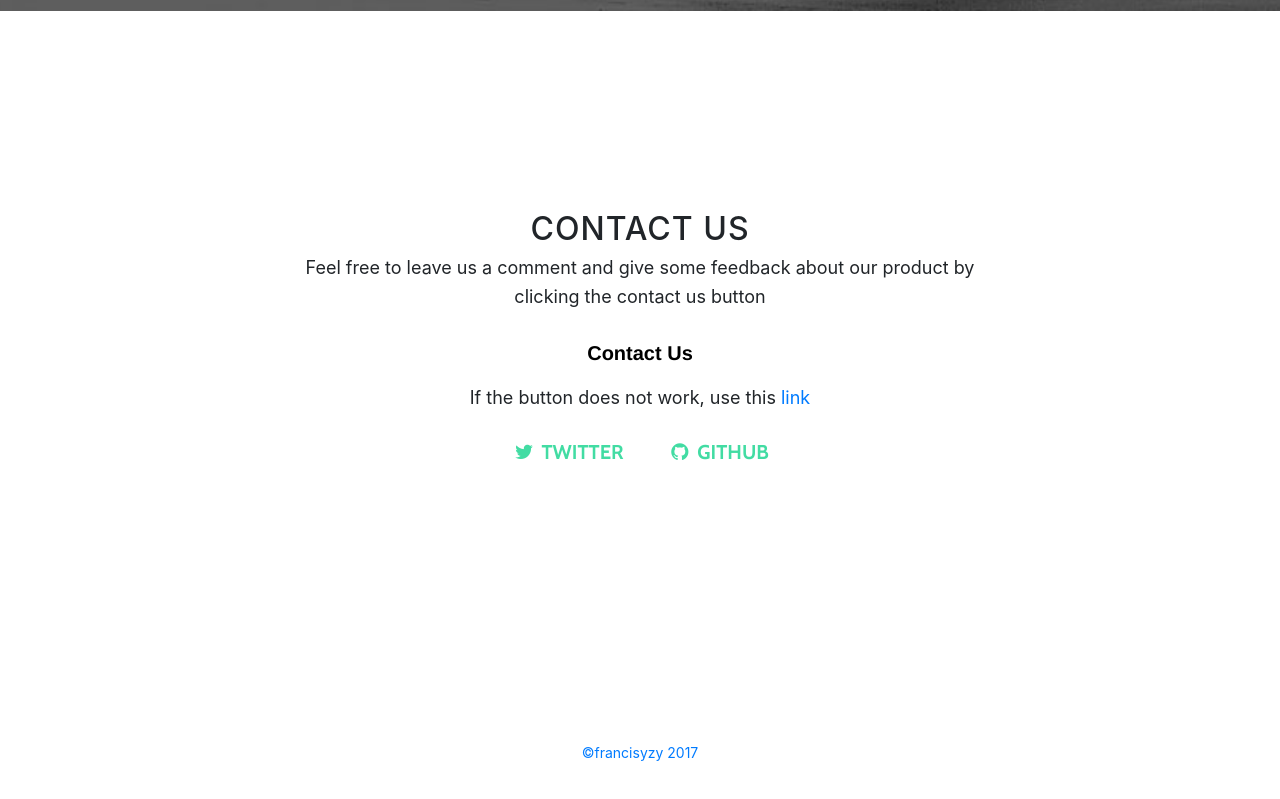
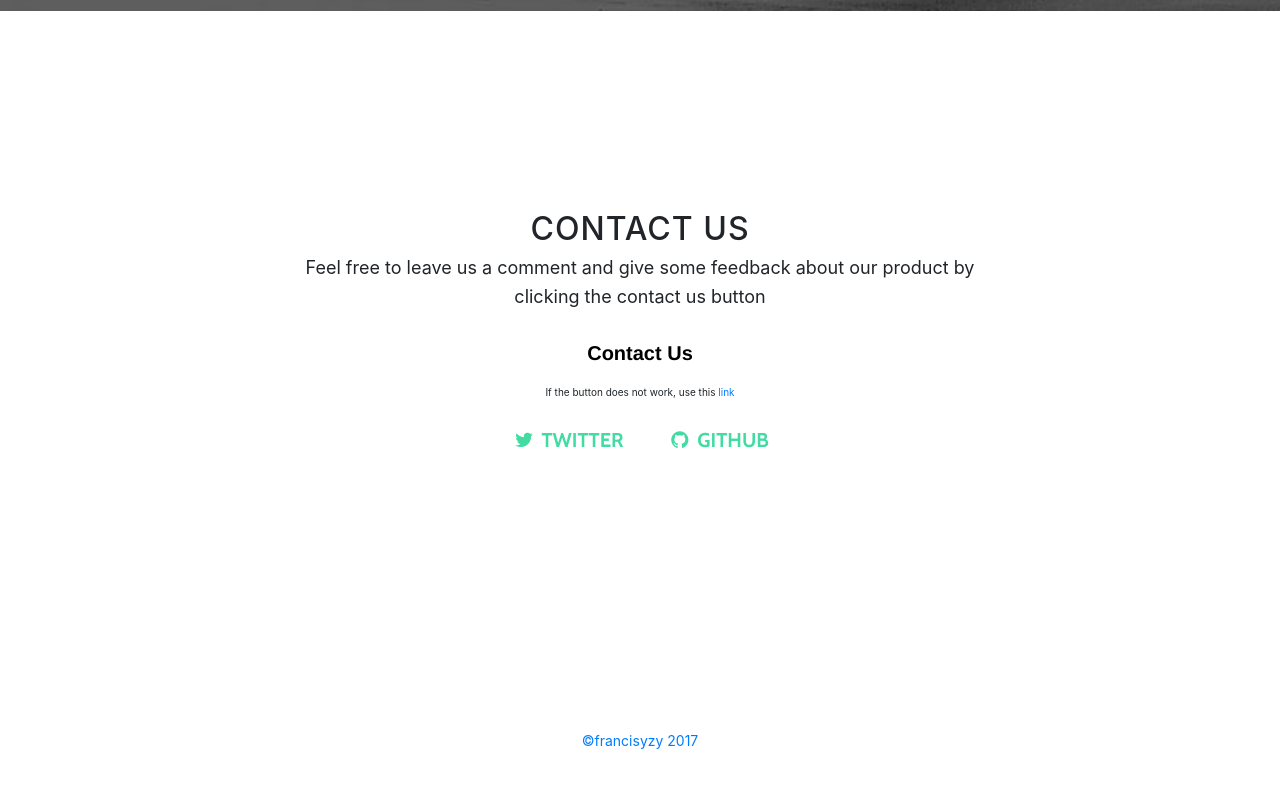
Before and after one commit to francisyzy/RetroSmarter, a website with bundled scripts: page docs/index.html in a window 1280 px wide. Shown: the part 2146-2945 px from the top of the page. Built offline with nearby package versions, Linux system fonts and the light colour scheme; a script that the page names is missing.

Commit message:
Edit font size

```diff
--- a/docs/index.html
+++ b/docs/index.html
@@ -100,7 +100,7 @@
             <p>Feel free to leave us a comment and give some feedback about our product by clicking the contact us button</p>
             <a class="typeform-share button" href="https://francisyzy.typeform.com/to/SzoBcP" data-mode="popup" style="display:inline-block;text-decoration:none;background-color:#ffffff;color:black;cursor:pointer;font-family:Helvetica,Arial,sans-serif;font-size:20px;line-height:50px;text-align:center;margin:0;height:50px;padding:0px 33px;border-radius:25px;max-width:100%;white-space:nowrap;overflow:hidden;text-overflow:ellipsis;font-weight:bold;-webkit-font-smoothing:antialiased;-moz-osx-font-smoothing:grayscale;" target="_blank">Contact Us </a> <script> (function() { var qs,js,q,s,d=document, gi=d.getElementById, ce=d.createElement, gt=d.getElementsByTagName, id="typef_orm_share", b="https://embed.typeform.com/"; if(!gi.call(d,id)){ js=ce.call(d,"script"); js.id=id; js.src=b+"embed.js"; q=gt.call(d,"script")[0]; q.parentNode.insertBefore(js,q) } })() </script>
             <br>
-            <p>If the button does not work, use this <a href="https://francisyzy.typeform.com/to/SzoBcP">link</a></p>
+            <p style="font-size: 10px">If the button does not work, use this <a href="https://francisyzy.typeform.com/to/SzoBcP">link</a></p>
             <ul class="list-inline banner-social-buttons">
               <li class="list-inline-item">
                 <a href="https://twitter.com/francisyzy" class="btn btn-default btn-lg">
```
